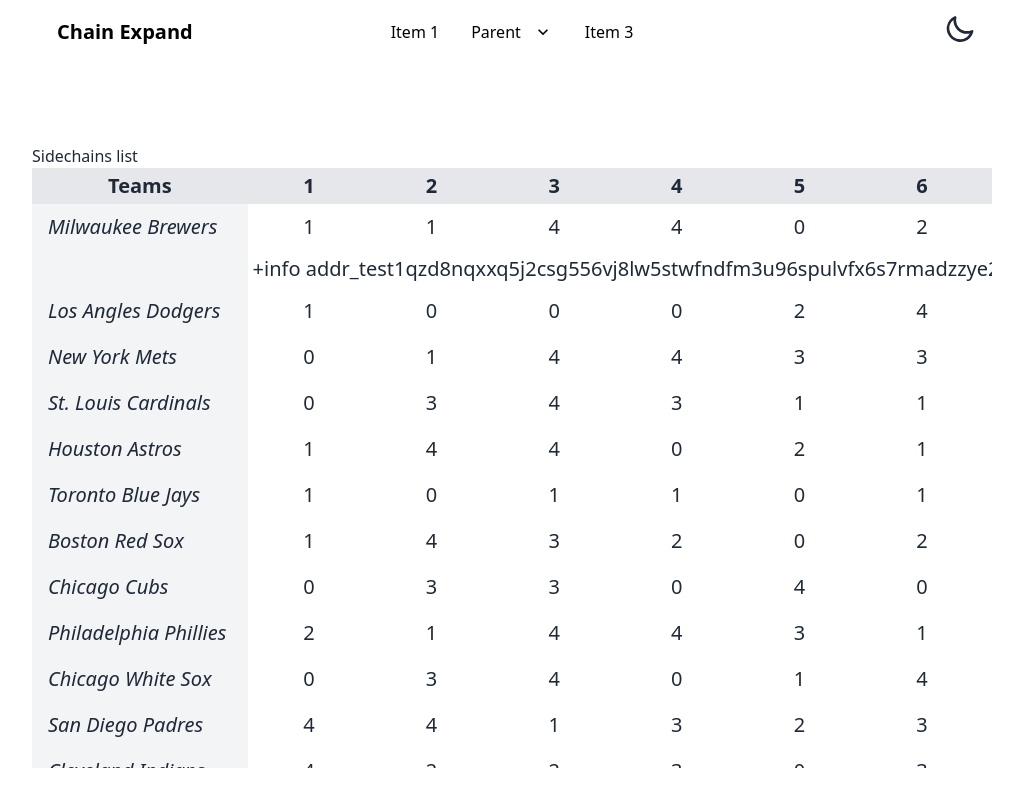
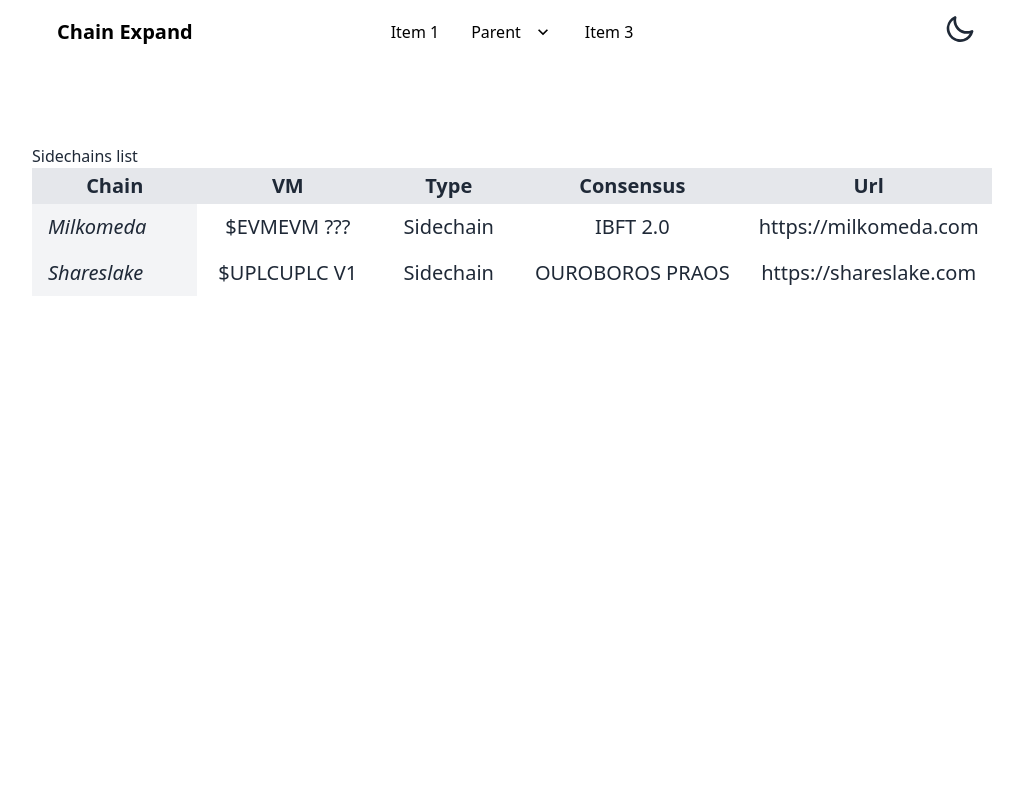
Before and after one commit to boost-pool/cardano-sidechains, a Next.js app: page / in a window 1280 px wide. Shown: the top 806 px of the page, without its empty margins (128-1151 px from the left). Built offline with nearby package versions, Linux system fonts and the light colour scheme.

Commit message:
wip: fix details

```diff
--- a/components/Table/Table.tsx
+++ b/components/Table/Table.tsx
@@ -1,7 +1,25 @@
 import React, { useState } from 'react';
+
+import list from '../../data/list.json';
+import { truncate } from '../../utils'
+
 export const Table: React.FC = () => {
 
-  const [wallet, setWallets] = useState(undefined);
+  const updatedList = list.map(item => {
+    return {...item, open: false}
+  });
+  const [chains, setChains] = useState(updatedList);
+
+  const onClickChain = (chainName: string) => {
+
+    const upds = chains.map(c => {
+      if (c.chain === chainName){
+        c.open = !c.open;
+      }
+      return c;
+    });
+    setChains(upds);
+  }
 
   return <div className="md:px-20 lg:px-40"
     >
@@ -11,313 +29,41 @@
       <table className="bg-transparent rounded-xl" >
         <thead className="bordered">
         <tr >
-          <th className="bg-gray-200 dark:bg-gray-900">Teams</th>
-          <th className="bg-gray-200 dark:bg-gray-900">1</th>
-          <th className="bg-gray-200 dark:bg-gray-900">2</th>
-          <th className="bg-gray-200 dark:bg-gray-900">3</th>
-          <th className="bg-gray-200 dark:bg-gray-900">4</th>
-          <th className="bg-gray-200 dark:bg-gray-900">5</th>
-          <th className="bg-gray-200 dark:bg-gray-900">6</th>
-          <th className="bg-gray-200 dark:bg-gray-900">7</th>
-          <th className="bg-gray-200 dark:bg-gray-900">8</th>
-          <th className="bg-gray-200 dark:bg-gray-900">9</th>
-          <th className="bg-gray-200 dark:bg-gray-900">Runs</th>
+          <th className="bg-gray-200 dark:bg-gray-900">Chain</th>
+          <th className="bg-gray-200 dark:bg-gray-900">VM</th>
+          <th className="bg-gray-200 dark:bg-gray-900">Type</th>
+          <th className="bg-gray-200 dark:bg-gray-900">Consensus</th>
+          <th className="bg-gray-200 dark:bg-gray-900">Url</th>
         </tr>
         </thead>
         <tbody>
-        <tr>
-          <th className="bg-gray-100 dark:bg-gray-800">Milwaukee Brewers</th>
-          <td>1</td>
-          <td>1</td>
-          <td>4</td>
-          <td>4</td>
-          <td>0</td>
-          <td>2</td>
-          <td>0</td>
-          <td>3</td>
-          <td>1</td>
-          <td>16</td>
-        </tr>
-        <tr className="">
-          <th className="bg-gray-100 dark:bg-gray-800"/>
-          {/* @ts-ignore*/}
-          <td colSpan="10" className="animate-fade">
-            +info addr_test1qzd8nqxxq5j2csg556vj8lw5stwfndfm3u96spulvfx6s7rmadzzye2knwvvfek9242eslxpwgjceh5smumvk2cgmsasy6pen4</td>
+        {
+          chains.map((item, index) => {
+            return <> <tr key={index} className="hover:opacity-70">
+              <th className="bg-gray-100 dark:bg-gray-800" onClick={() => onClickChain(item.chain)}>{item.chain}</th>
+              <td>${item.vm}{`${item.vm} ${item.vmVersion}`}</td>
+              <td>{item.type}</td>
+              <td>{`${item.consensus} ${item.consensusVersion}`}</td>
+              <td><a href={item.url} target="_blank" rel="noreferrer">{item.url}</a></td>
+            </tr>
+              {
+                item.open ? <tr className="w-auto">
+                  <th className="bg-gray-100 dark:bg-gray-800"/>
+                  {/* @ts-ignore*/}
+                  <td colSpan="4" className="animate-fade container" style={{maxWidth: '500px'}}>
+                    <div className="p-12 md:w-1/2 flex flex-col items-start">
+                      <span className="inline-block py-1 px-2 rounded bg-indigo-50 text-indigo-500 text-xs font-medium tracking-widest">{item.chain}</span>
+                      <h2 className="sm:text-3xl text-2xl title-font font-medium text-gray-900 mt-4 mb-4">{item.goal}</h2>
+                      <p className="leading-relaxed mb-8 ">{item.USPs}</p>
+                      <p className="leading-relaxed mb-8" >{item.description}</p>
+                    </div>
 
-        </tr>
-        <tr>
-          <th className="bg-gray-100 dark:bg-gray-800">Los Angles Dodgers</th>
-          <td>1</td>
-          <td>0</td>
-          <td>0</td>
-          <td>0</td>
-          <td>2</td>
-          <td>4</td>
-          <td>3</td>
-          <td>1</td>
-          <td>2</td>
-          <td>13</td>
-        </tr>
-        <tr>
-          <th className="bg-gray-100 dark:bg-gray-800">New York Mets</th>
-          <td>0</td>
-          <td>1</td>
-          <td>4</td>
-          <td>4</td>
-          <td>3</td>
-          <td>3</td>
-          <td>1</td>
-          <td>1</td>
-          <td>3</td>
-          <td>20</td>
-        </tr>
-        <tr>
-          <th className="bg-gray-100 dark:bg-gray-800">St. Louis Cardinals</th>
-          <td>0</td>
-          <td>3</td>
-          <td>4</td>
-          <td>3</td>
-          <td>1</td>
-          <td>1</td>
-          <td>0</td>
-          <td>3</td>
-          <td>2</td>
-          <td>17</td>
-        </tr>
-        <tr>
-          <th className="bg-gray-100 dark:bg-gray-800">Houston Astros</th>
-          <td>1</td>
-          <td>4</td>
-          <td>4</td>
-          <td>0</td>
-          <td>2</td>
-          <td>1</td>
-          <td>0</td>
-          <td>3</td>
-          <td>3</td>
-          <td>18</td>
-        </tr>
-        <tr>
-          <th className="bg-gray-100 dark:bg-gray-800">Toronto Blue Jays</th>
-          <td>1</td>
-          <td>0</td>
-          <td>1</td>
-          <td>1</td>
-          <td>0</td>
-          <td>1</td>
-          <td>0</td>
-          <td>1</td>
-          <td>4</td>
-          <td>9</td>
-        </tr>
-        <tr>
-          <th className="bg-gray-100 dark:bg-gray-800">Boston Red Sox</th>
-          <td>1</td>
-          <td>4</td>
-          <td>3</td>
-          <td>2</td>
-          <td>0</td>
-          <td>2</td>
-          <td>3</td>
-          <td>3</td>
-          <td>0</td>
-          <td>18</td>
-        </tr>
-        <tr>
-          <th className="bg-gray-100 dark:bg-gray-800">Chicago Cubs</th>
-          <td>0</td>
-          <td>3</td>
-          <td>3</td>
-          <td>0</td>
-          <td>4</td>
-          <td>0</td>
-          <td>0</td>
-          <td>3</td>
-          <td>3</td>
-          <td>16</td>
-        </tr>
-        <tr>
-          <th className="bg-gray-100 dark:bg-gray-800">Philadelphia Phillies</th>
-          <td>2</td>
-          <td>1</td>
-          <td>4</td>
-          <td>4</td>
-          <td>3</td>
-          <td>1</td>
-          <td>1</td>
-          <td>3</td>
-          <td>1</td>
-          <td>20</td>
-        </tr>
-        <tr>
-          <th className="bg-gray-100 dark:bg-gray-800">Chicago White Sox</th>
-          <td>0</td>
-          <td>3</td>
-          <td>4</td>
-          <td>0</td>
-          <td>1</td>
-          <td>4</td>
-          <td>3</td>
-          <td>4</td>
-          <td>3</td>
-          <td>22</td>
-        </tr>
-        <tr>
-          <th className="bg-gray-100 dark:bg-gray-800">San Diego Padres</th>
-          <td>4</td>
-          <td>4</td>
-          <td>1</td>
-          <td>3</td>
-          <td>2</td>
-          <td>3</td>
-          <td>1</td>
-          <td>0</td>
-          <td>3</td>
-          <td>21</td>
-        </tr>
-        <tr>
-          <th className="bg-gray-100 dark:bg-gray-800">Cleveland Indians</th>
-          <td>4</td>
-          <td>2</td>
-          <td>2</td>
-          <td>3</td>
-          <td>0</td>
-          <td>3</td>
-          <td>1</td>
-          <td>0</td>
-          <td>1</td>
-          <td>16</td>
-        </tr>
-        <tr>
-          <th className="bg-gray-100 dark:bg-gray-800">San Francisco Giants</th>
-          <td>1</td>
-          <td>1</td>
-          <td>1</td>
-          <td>2</td>
-          <td>3</td>
-          <td>1</td>
-          <td>3</td>
-          <td>4</td>
-          <td>2</td>
-          <td>18</td>
-        </tr>
-        <tr>
-          <th className="bg-gray-100 dark:bg-gray-800">Cincinatti Reds</th>
-          <td>0</td>
-          <td>0</td>
-          <td>4</td>
-          <td>1</td>
-          <td>2</td>
-          <td>0</td>
-          <td>4</td>
-          <td>1</td>
-          <td>4</td>
-          <td>16</td>
-        </tr>
-        <tr>
-          <th className="bg-gray-100 dark:bg-gray-800">Minnesota Twins</th>
-          <td>2</td>
-          <td>4</td>
-          <td>2</td>
-          <td>3</td>
-          <td>2</td>
-          <td>0</td>
-          <td>1</td>
-          <td>2</td>
-          <td>2</td>
-          <td>18</td>
-        </tr>
-        <tr>
-          <th className="bg-gray-100 dark:bg-gray-800">Tampa Bay Rays</th>
-          <td>4</td>
-          <td>4</td>
-          <td>0</td>
-          <td>1</td>
-          <td>2</td>
-          <td>2</td>
-          <td>2</td>
-          <td>2</td>
-          <td>4</td>
-          <td>21</td>
-        </tr>
-        <tr>
-          <th className="bg-gray-100 dark:bg-gray-800">Miami Marlins</th>
-          <td>3</td>
-          <td>0</td>
-          <td>2</td>
-          <td>0</td>
-          <td>1</td>
-          <td>4</td>
-          <td>3</td>
-          <td>3</td>
-          <td>1</td>
-          <td>17</td>
-        </tr>
-        <tr>
-          <th className="bg-gray-100 dark:bg-gray-800">Oakland Athletics</th>
-          <td>3</td>
-          <td>3</td>
-          <td>4</td>
-          <td>2</td>
-          <td>4</td>
-          <td>2</td>
-          <td>2</td>
-          <td>2</td>
-          <td>4</td>
-          <td>26</td>
-        </tr>
-        <tr>
-          <th className="bg-gray-100 dark:bg-gray-800">Detroit Tigers</th>
-          <td>4</td>
-          <td>3</td>
-          <td>2</td>
-          <td>1</td>
-          <td>0</td>
-          <td>2</td>
-          <td>0</td>
-          <td>4</td>
-          <td>2</td>
-          <td>18</td>
-        </tr>
-        <tr>
-          <th className="bg-gray-100 dark:bg-gray-800">Pittsburgh Pirates</th>
-          <td>0</td>
-          <td>4</td>
-          <td>4</td>
-          <td>2</td>
-          <td>2</td>
-          <td>2</td>
-          <td>2</td>
-          <td>4</td>
-          <td>2</td>
-          <td>22</td>
-        </tr>
-        <tr>
-          <th className="bg-gray-100 dark:bg-gray-800">Seattle Mariners</th>
-          <td>2</td>
-          <td>3</td>
-          <td>1</td>
-          <td>2</td>
-          <td>4</td>
-          <td>1</td>
-          <td>1</td>
-          <td>4</td>
-          <td>2</td>
-          <td>20</td>
-        </tr>
-        <tr>
-          <th className="bg-gray-100 dark:bg-gray-800">Atlanta Braves</th>
-          <td>4</td>
-          <td>3</td>
-          <td>2</td>
-          <td>0</td>
-          <td>1</td>
-          <td>3</td>
-          <td>1</td>
-          <td>3</td>
-          <td>4</td>
-          <td>21</td>
-        </tr>
+                  </td>
+                </tr> : null
+              }
+            </>
+          })
+        }
         </tbody>
       </table>
     </div>
--- /dev/null
+++ b/data/list.json
@@ -0,0 +1,33 @@
+[
+  {
+
+    "chain": "Milkomeda",
+    "url": "https://milkomeda.com",
+    "logoUrl": "",
+    "vm": "EVM",
+    "vmVersion": "???",
+    "type": "Sidechain",
+    "walletsCompatibility": ["EVM", "Cardano"],
+    "bridgeUrls": ["https://cardano-bridge.milkomeda.com/bridge"],
+    "consensus": "IBFT",
+    "consensusVersion": "2.0",
+    "goal": "EVM compatibility",
+    "description": "Milkomeda delivers rollup technologies to leading Layer 1 ecosystems by offering\n the most popular smart contracting language, Solidity, while enhancing inter-blockchain interoperability,\n user experience, and developer traction all at the Layer 2 level.",
+    "USPs": ["wrapped smart contracts support"]
+  },
+  {
+    "chain": "Shareslake",
+    "url": "https://shareslake.com",
+    "logoUrl": "",
+    "vm": "UPLC",
+    "vmVersion": "V1",
+    "type": "Sidechain",
+    "wallets": ["Eternl"],
+    "bridgeUrls": ["https://dashboard.shareslake.com"],
+    "consensus": "OUROBOROS",
+    "consensusVersion": "PRAOS",
+    "goal": "Scale Cardano and support asset backed stable coins with predictable transaction fees (paid in RUSD)",
+    "description": "The first native stablecoin on Cardano. Discover the power of USD payments in Cardano.\n The future starts with RUSD, a fiat-backed stablecoin.",
+    "USPs": ["Fees paid in RUSD."]
+  }
+]
--- a/styles/table.css
+++ b/styles/table.css
@@ -22,6 +22,8 @@
 table td {
     padding: 4px 5px;
     text-align: center;
+    width: 200px !important;
+    word-break: break-all;
 }
 
 table tbody th {
--- /dev/null
+++ b/utils/index.ts
@@ -0,0 +1,3 @@
+export function truncate(str:string, n:number){
+  return (str.length > n) ? str.slice(0, n-1) + '...' : str;
+};
```
